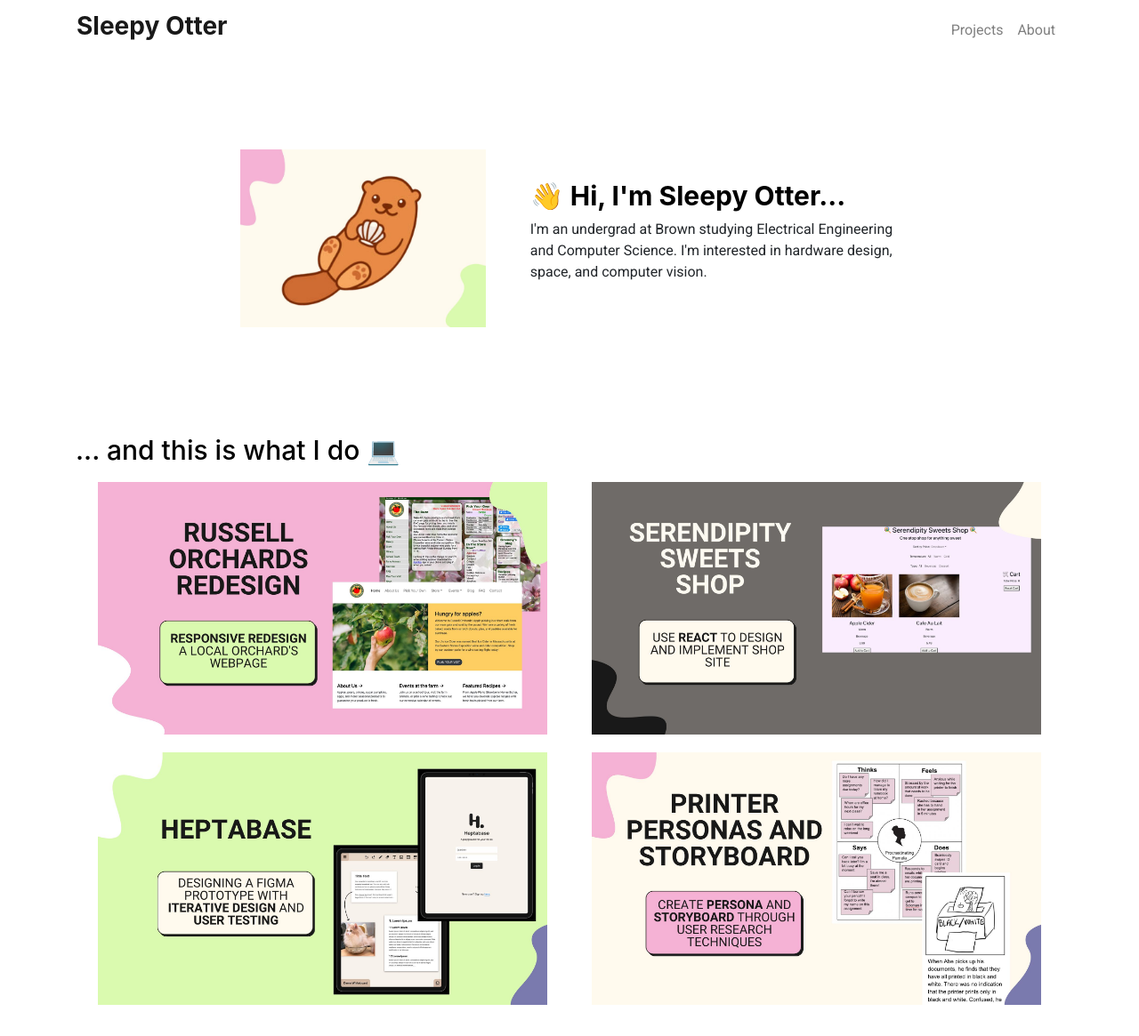
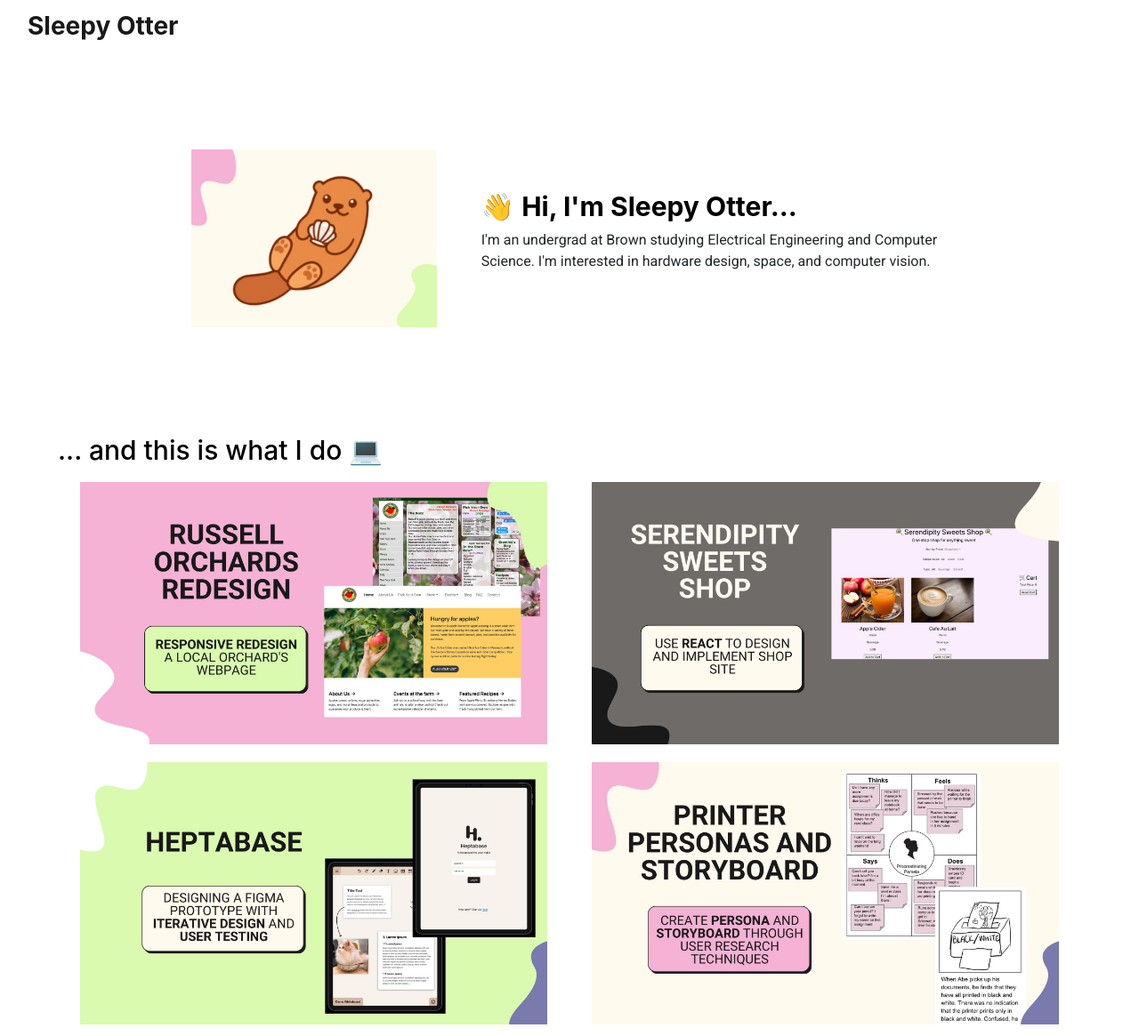
Before and after one commit to jennachu/final-portfolio, a plain HTML site: page index.html in a window 1280 px wide. Shown: the whole page at 89% size. Drawn offline with nearby package versions, Linux system fonts and the light colour scheme.

Commit message:
new changes

```diff
--- a/index.css
+++ b/index.css
@@ -5,13 +5,13 @@ h2 {font-family: Roboto; }
 /* h1 {font-family: Roboto; } */
 h4 {font-family: Roboto; }
 
-.nav-bar{
+/* .nav-bar{
   position: relative;
   flex-wrap: wrap;
   align-items: center;
   justify-content: space-between;
   padding: 0.5rem 1rem;
-}
+} */
 
 .about{
   display: flex;
@@ -30,7 +30,7 @@ h4 {font-family: Roboto; }
 }
 
 .project-section{
-  padding: 20px 15px;
+  padding: 20px 50px 15px 50px;
 }
 
 .projects{
@@ -112,5 +112,5 @@ h4 {font-family: Roboto; }
   flex-direction: row; */
   position: relative;
   padding: 0px;
-
+  width: 100%;
 }
--- a/index.html
+++ b/index.html
@@ -12,15 +12,14 @@
 	<link rel="stylesheet" href="index.css">
 
 	<!-- Bootstrap CSS -->
-	<link rel="stylesheet" href=
+	<!-- <link rel="stylesheet" href=
 	"https://stackpath.bootstrapcdn.com/bootstrap/4.3.1/css/bootstrap.min.css"
 		integrity=
 	"sha384-ggOyR0iXCbMQv3Xipma34MD+dH/1fQ784/j6cY/iJTQUOhcWr7x9JvoRxT2MZw1T"
-		crossorigin="anonymous">
+		crossorigin="anonymous"> -->
 
-
-	<link rel="stylesheet" href="https://cdn.jsdelivr.net/npm/bootstrap@4.5.3/dist/css/bootstrap.min.css" integrity="sha384-TX8t27EcRE3e/ihU7zmQxVncDAy5uIKz4rEkgIXeMed4M0jlfIDPvg6uqKI2xXr2" crossorigin="anonymous">
-	<link rel="stylesheet" href="index.css" />
+    <link rel="stylesheet" href="https://cdn.jsdelivr.net/npm/bootstrap@4.0.0/dist/css/bootstrap.min.css" integrity="sha384-Gn5384xqQ1aoWXA+058RXPxPg6fy4IWvTNh0E263XmFcJlSAwiGgFAW/dAiS6JXm" crossorigin="anonymous">
+	<!-- <link rel="stylesheet" href="https://cdn.jsdelivr.net/npm/bootstrap@4.5.3/dist/css/bootstrap.min.css" integrity="sha384-TX8t27EcRE3e/ihU7zmQxVncDAy5uIKz4rEkgIXeMed4M0jlfIDPvg6uqKI2xXr2" crossorigin="anonymous"> -->
 
 		<!-- TODO: add additional links here! e.g. fonts, icons, more stylesheets, etc. -->
 
@@ -30,10 +29,10 @@
 </head>
 
 <body>
-  <div id="navigation-bar" class="container sticky-top navbar-light bg-white">
+  <div id="navigation-bar" class="container-fluid navbar-light">
     <nav class="navbar navbar-expand-md justify-content-between" >
       <a class="navbar-brand" href="index.html"><h3><b>Sleepy Otter</b></h3></a>
-        <button
+        <!-- <button
           class="navbar-toggler"
           type="button"
           data-toggle="collapse"
@@ -50,12 +49,12 @@
               <a class="nav-link" href="projects.html">About</a>
             </li>
           </ul>
-        </div>
+        </div> -->
     </nav>
   </div>
 
 
-  <div class="container">
+  <div class="container-fluid">
     <div class="about">
       <div class="about-image">
         <img src="assets/profile.jpg" alt="a sleepy otter" class="responsive" height="200px">
```
